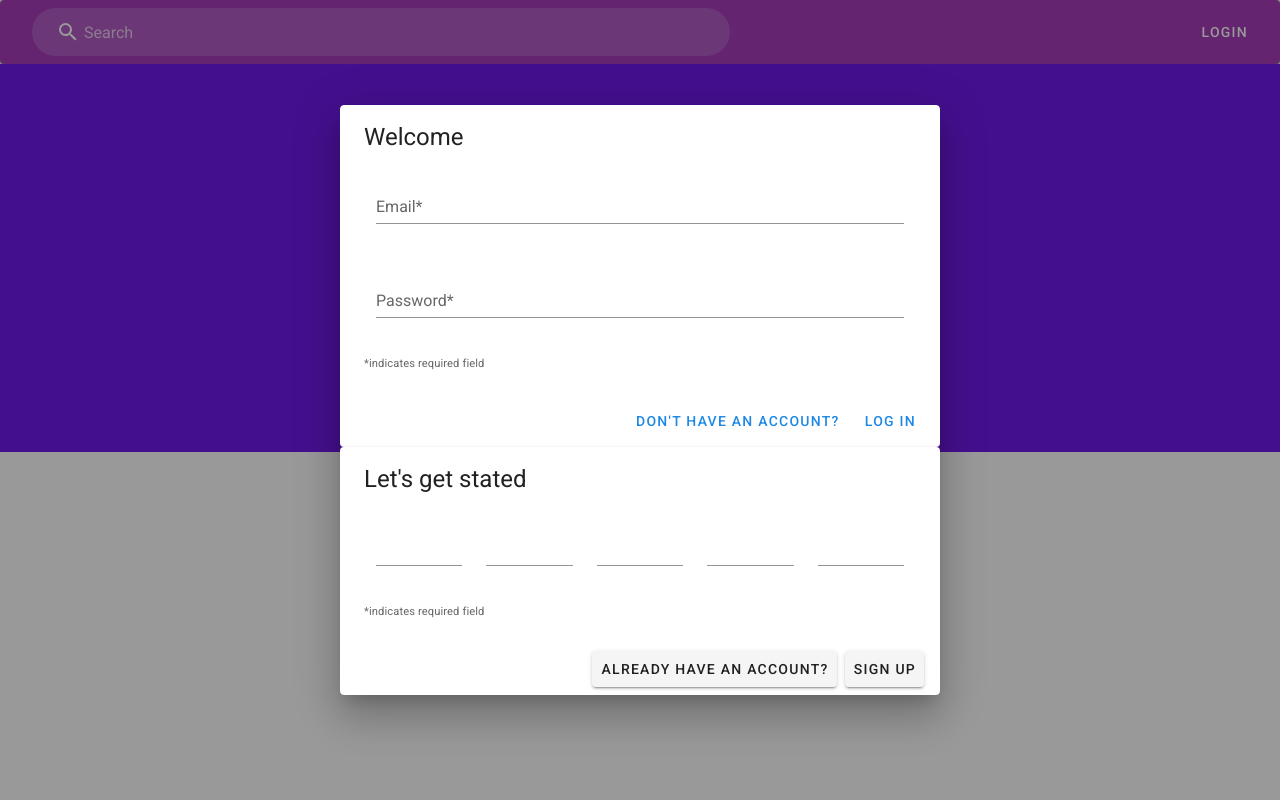
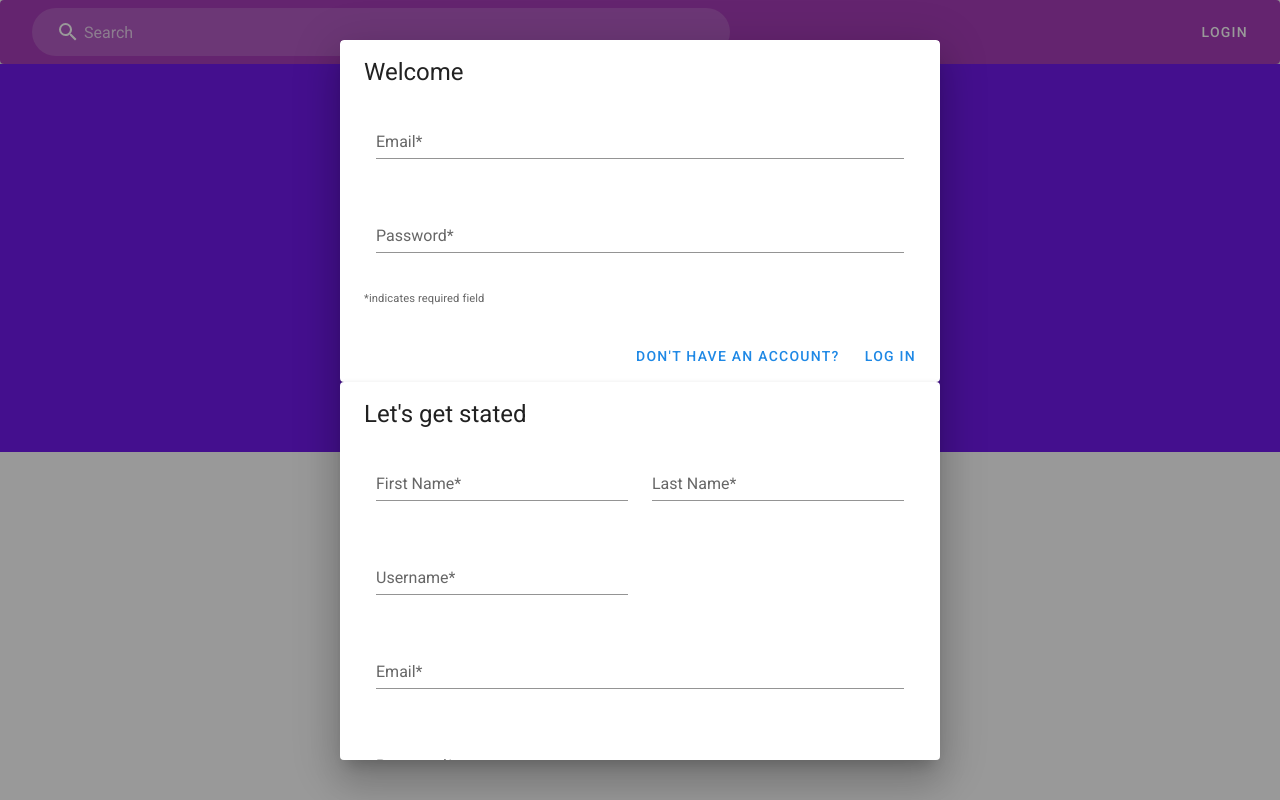
Before and after one commit to yuriechan/phoenix-reviews, a Vue app: page / in a window 1280 px wide. Both pictures are taken after a click on the button "LOGIN". Built offline with nearby package versions, Linux system fonts and the light colour scheme.

Commit message:
add input field for sign up

```diff
--- a/src/components/Navigation.vue
+++ b/src/components/Navigation.vue
@@ -51,20 +51,20 @@
                         <v-card-text>
                             <v-container>
                                 <v-row>
-                                    <v-col>
-                                        <v-text-field></v-text-field>
+                                    <v-col cols="12" sm="6">
+                                        <v-text-field label="First Name*"></v-text-field>
                                     </v-col>
-                                     <v-col>
-                                        <v-text-field></v-text-field>
+                                    <v-col cols="12" sm="6">
+                                        <v-text-field label="Last Name*"></v-text-field>
                                     </v-col>
-                                     <v-col>
-                                        <v-text-field></v-text-field>
+                                    <v-col cols="12" sm="6">
+                                        <v-text-field label="Username*"></v-text-field>
                                     </v-col>
-                                     <v-col>
-                                        <v-text-field></v-text-field>
+                                    <v-col cols="12">
+                                        <v-text-field label="Email*" required></v-text-field>
                                     </v-col>
-                                     <v-col>
-                                        <v-text-field></v-text-field>
+                                    <v-col cols="12">
+                                        <v-text-field label="Password*" type="password" required></v-text-field>
                                     </v-col>
                                 </v-row>
                             </v-container>
@@ -74,10 +74,10 @@
                         </v-card-text>
                         <v-card-actions>
                             <v-spacer></v-spacer>
-                            <v-btn>
+                            <v-btn color="blue darken-1" text @click="dialog = false">
                                 Already have an account?
                             </v-btn>
-                            <v-btn>
+                            <v-btn color="blue darken-1" text @click="dialog = false">
                                 Sign up
                             </v-btn>
                         </v-card-actions>
```
